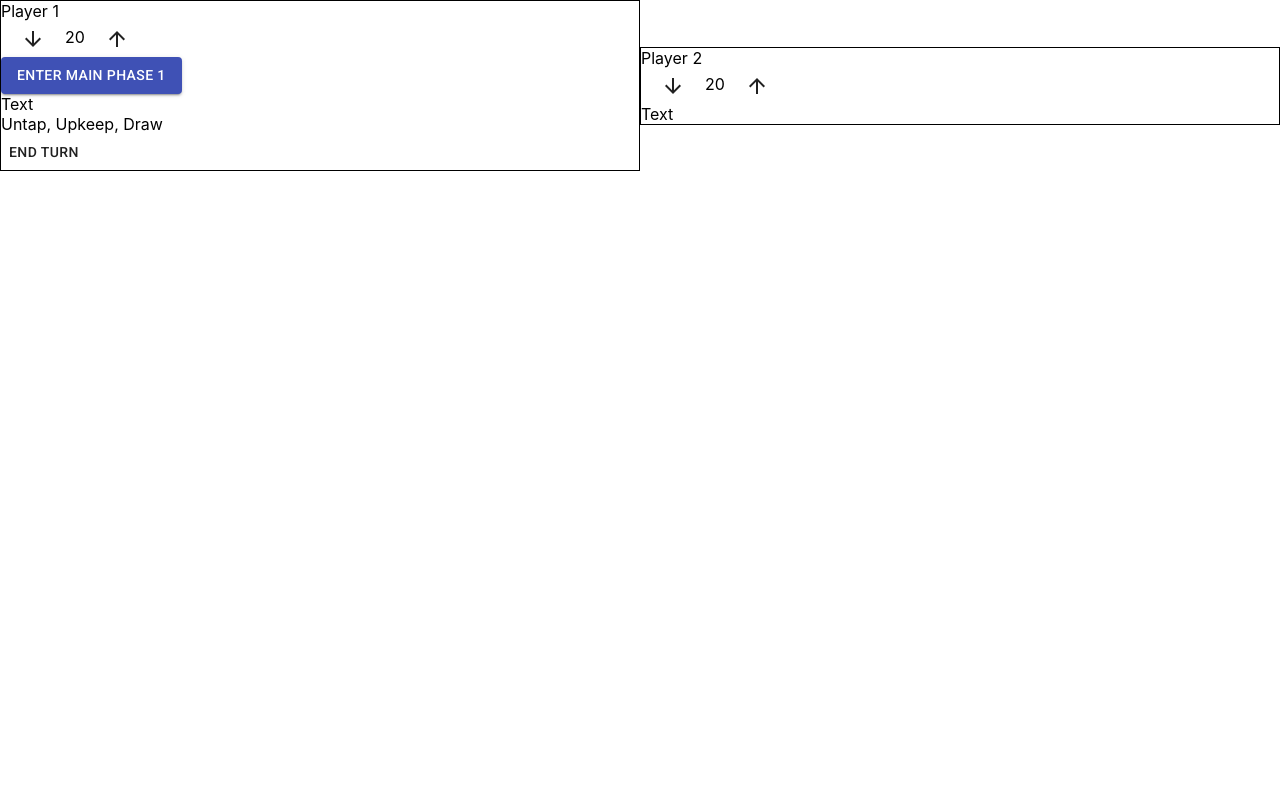
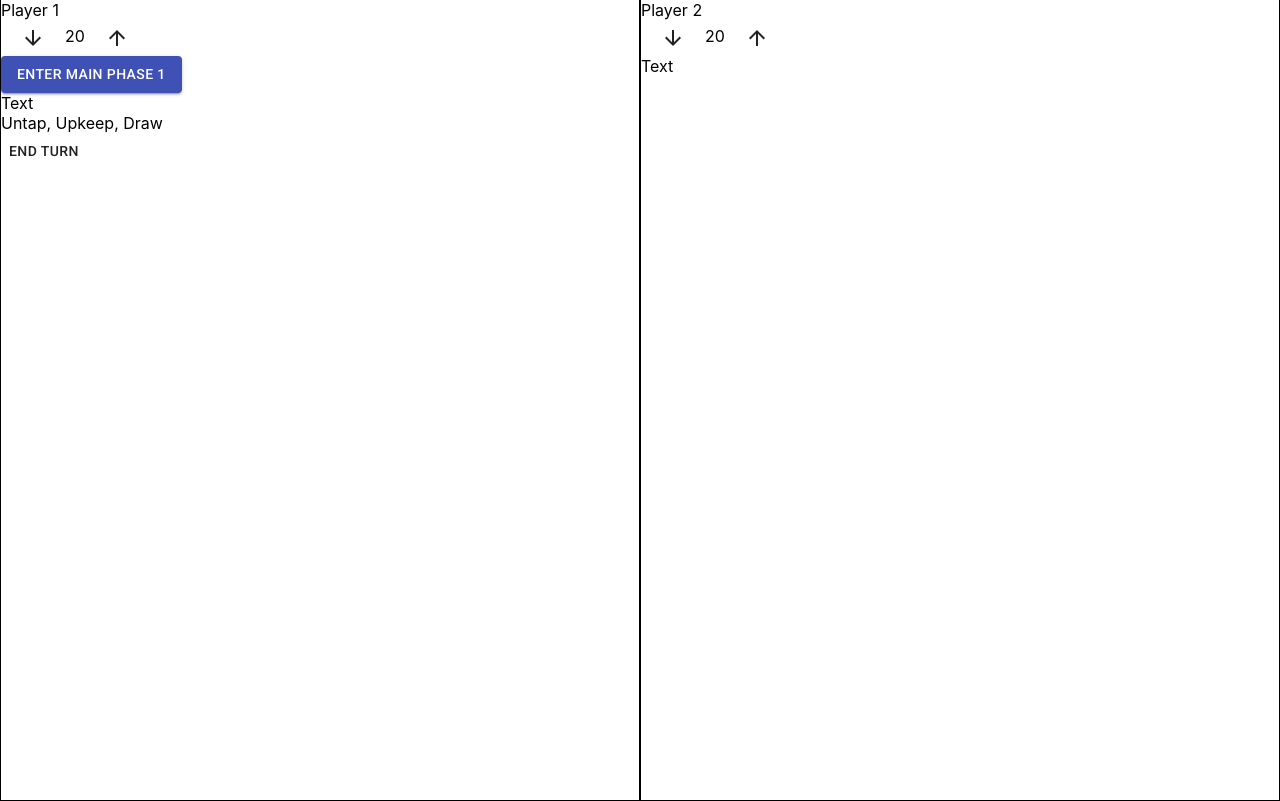
Before and after one commit to clayhan/mtgphases, a React (Create React App) app: page / in a window 1280 px wide. Both pictures are taken after a click on the button "PLAYER 1". Built offline with nearby package versions, Linux system fonts and the light colour scheme.

Commit message:
proper CSS

```diff
--- a/src/components/Player/Player.js
+++ b/src/components/Player/Player.js
@@ -6,7 +6,8 @@ import ArrowUpwardIcon from '@material-ui/icons/ArrowUpward';
 import ArrowDownwardIcon from '@material-ui/icons/ArrowDownward';
 
 const Wrapper = styled.div`
-  width: 50%;
+  height: 100%;
+  width: 100%;
   border: 1px solid black;
   @media (max-width: 768px) {
     transform: ${props => (props.rotate ? 'rotate(180deg)' : 'none')};
--- a/src/index.css
+++ b/src/index.css
@@ -1,4 +1,5 @@
 body {
+  height: 100%;
   margin: 0;
   font-family: -apple-system, BlinkMacSystemFont, 'Segoe UI', 'Roboto', 'Oxygen',
     'Ubuntu', 'Cantarell', 'Fira Sans', 'Droid Sans', 'Helvetica Neue',
@@ -7,6 +8,10 @@ body {
   -moz-osx-font-smoothing: grayscale;
 }
 
+html, #root {
+  height: 100%;
+}
+
 code {
   font-family: source-code-pro, Menlo, Monaco, Consolas, 'Courier New',
     monospace;
```
